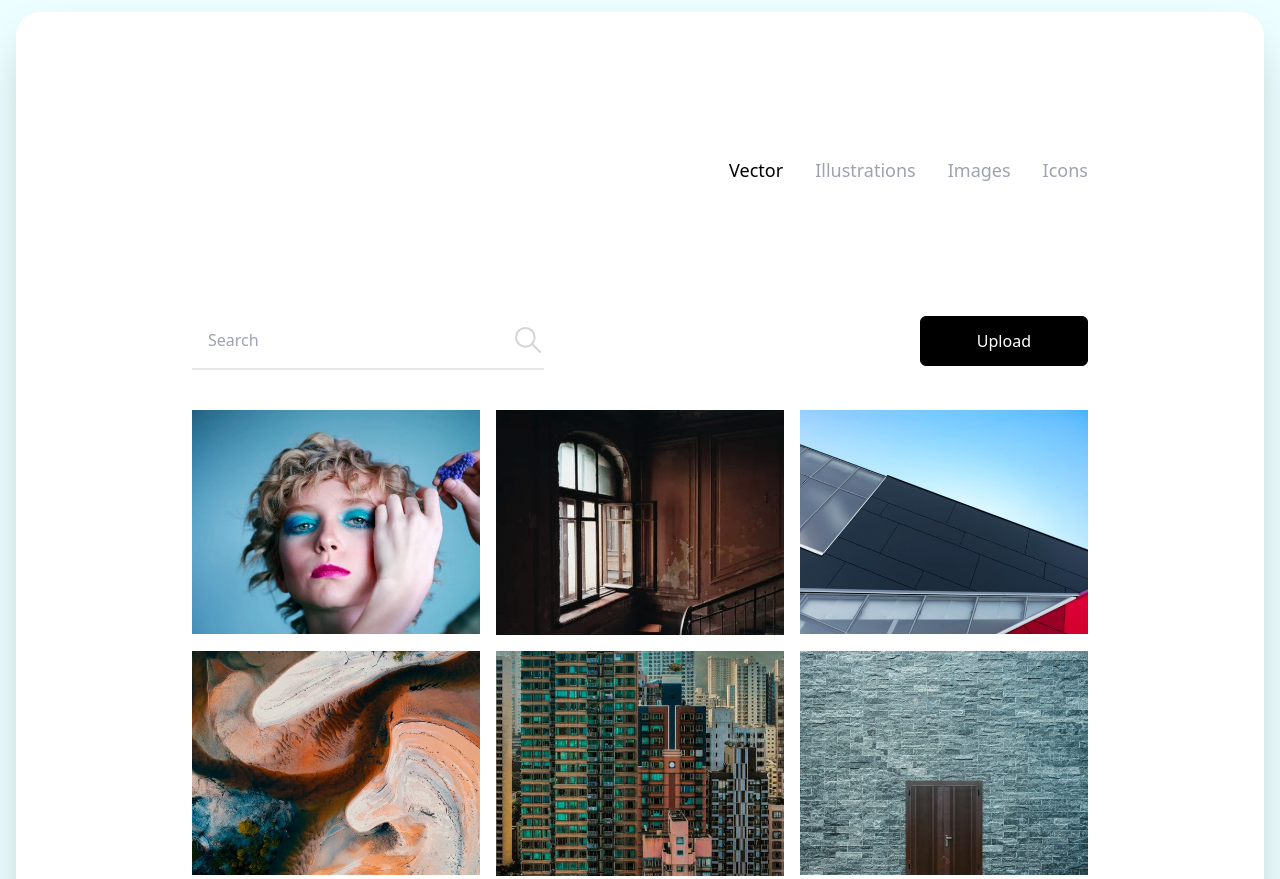
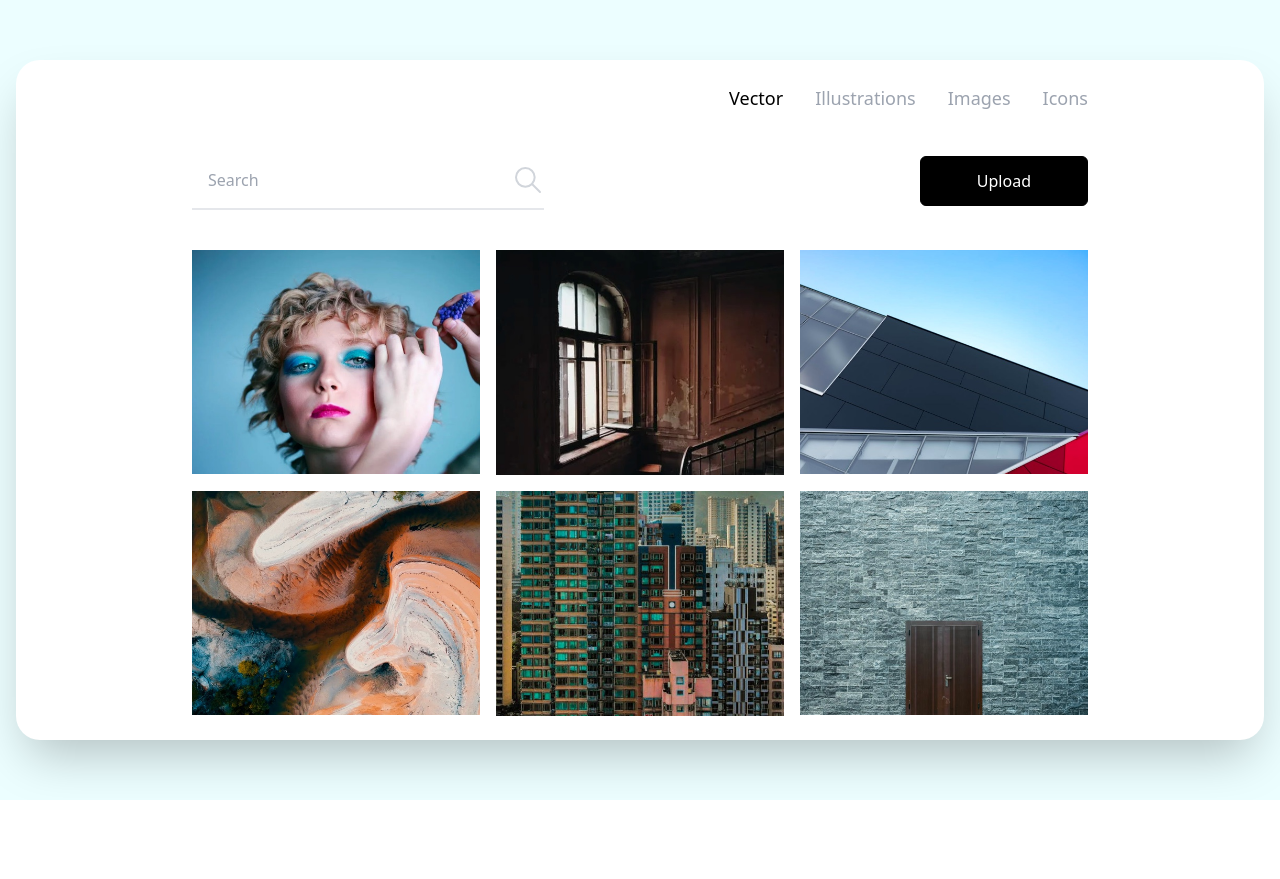
Before and after one commit to slimanesedrati/Tailwind-Projects, a website: page mini Projects/image-gallery/index.html in a window 1280 px wide. Shown: the top 879 px of the page. After the commit the page ends 800 px from the top, so only its background shows below. Drawn offline with Linux system fonts and the light colour scheme.

Commit message:
Update index.html

```diff
--- a/mini Projects/image-gallery/index.html
+++ b/mini Projects/image-gallery/index.html
@@ -10,7 +10,7 @@
   <body>
     <div class="flex justify-center items-center min-h-screen bg-cyan-50">
       <div
-        class="bg-white p-6 m-3 space-y-10 shadow-2xl rounded-3xl md:space-y-32 md:px-28 lg:px-44 md:pt-36 md:pb-16"
+        class="bg-white p-6 m-3 space-y-10 shadow-2xl rounded-3xl md:space-y-28 md:px-28 lg:px-44 md:py-10"
       >
         <div class="">
           <ul
```
